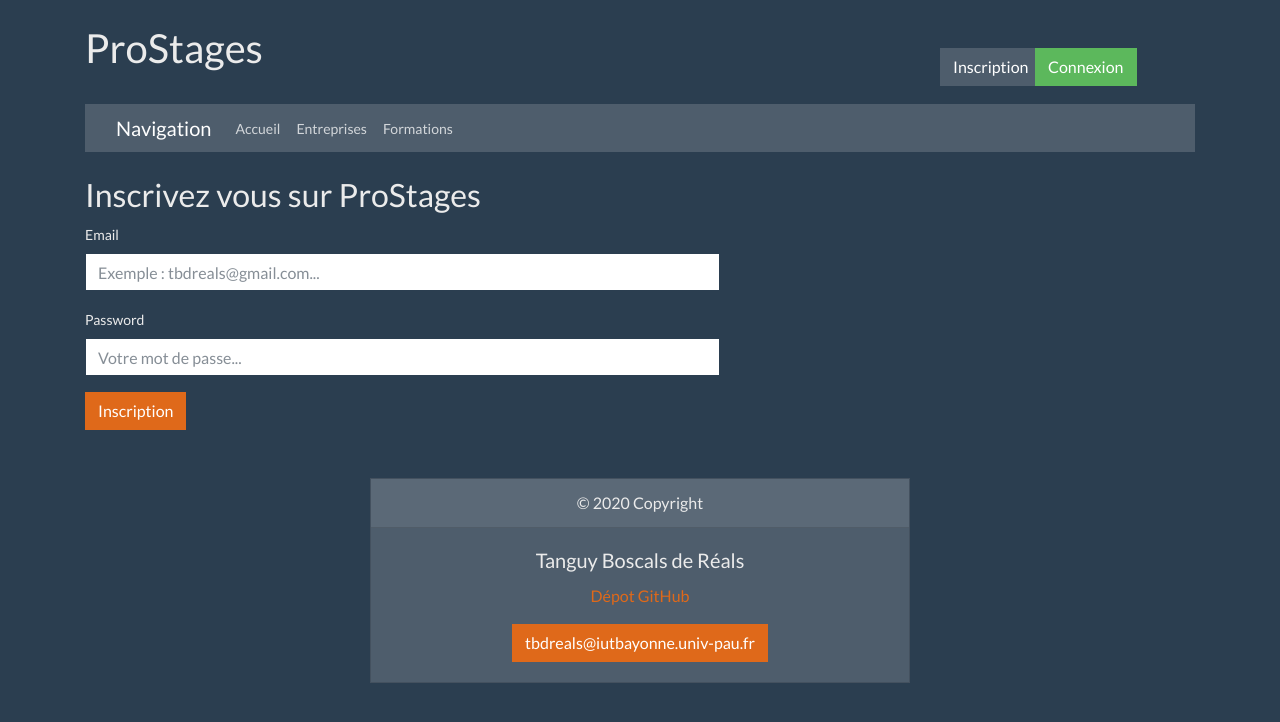
After one commit to tbdreals/prostages, a Symfony app: template templates/security/inscription.html.twig in a window 1280 px wide. The commit adds this page. Shown: the top 722 px of the page. Run offline with Twig, Linux system fonts and the light colour scheme; the template is opened without the code that fills it, so the values that code supplies are empty; form fields are guessed from the names that the template uses; some libraries are stand-ins or nearby versions.

Commit message:
Création d'un formulaire d'inscription

```diff
--- a/src/Controller/ProStagesController.php
+++ b/src/Controller/ProStagesController.php
@@ -8,9 +8,7 @@ use Symfony\Component\Routing\Annotation\Route;
 use Symfony\Component\Form\Extension\Core\Type\TextType;
 use Symfony\Component\Form\Extension\Core\Type\UrlType;
 use Symfony\Component\HttpFoundation\Request;
-
 use Doctrine\Persistence\ManagerRegistry;
-
 use App\Entity\Stage;
 use App\Entity\Entreprise;
 use App\Entity\Formation;
--- a/templates/base.html.twig
+++ b/templates/base.html.twig
@@ -16,25 +16,28 @@
 
         <!-- ENTETE TITRE ET LOGO -->
         {% block entete %}
-          <div class="row">
-            <div class="col-5">
+          <div class="row justify-content-between">
+            <div class="col-9">
               <br />
               <h1>ProStages</h1>
               <br />
             </div>
 
-            <div class="col-5">
-              <br /><br />
-              <button type="button" class="btn btn-link"><a href="/ajoutEntreprise"><i class="demo-icon icon-user-plus"></i> Ajouter une Entreprise</a></button>
-              <button type="button" class="btn btn-link"><a href="/ajoutStage"><i class="demo-icon icon-user-plus"></i> Ajouter un Stage</a></button>
-            </div>
 
-            <div class="col-2">
-              <br /><br />
               {% if is_granted('ROLE_USER') %}
-                <a href="{{path('app_logout')}}"><button class="btn btn-danger">Deconnexion</button></a>
+                <div class="col-2">
+                  <br /><br />
+                  <a href="{{path('app_logout')}}"><button class="btn btn-danger">Deconnexion</button></a>
+
               {% else %}
-                <a href="{{path('app_login')}}"><button class="btn btn-success">Connexion</button></a>
+                <div class="col-1">
+                  <br /><br />
+                  <a href="{{path('app_inscription')}}"><button class="btn btn-dark">Inscription</button></a>
+                </div>
+
+                <div class="col-2">
+                  <br /><br />
+                  <a href="{{path('app_login')}}"><button class="btn btn-success">Connexion</button></a>
               {% endif %}
             </div>
           </div>
@@ -64,6 +67,7 @@
         <br />
         {% endblock %}
 
+        {# Informations de connexion #}
         {% if is_granted('ROLE_USER') %}
           <div class="row justify-content-end">
             <h4>
@@ -72,6 +76,18 @@
             </h4>
           </div>
         {% endif %}
+
+        <div class="row justify-content-end">
+          {# Options ADMIN #}
+          {% if is_granted('ROLE_ADMIN') %}
+              <h4><a href="/admin/formation">Gérer les Formations</a></h4>
+              <button type="button" class="btn btn-link"><a href="/ajoutEntreprise"><i class="demo-icon icon-user-plus"></i> Ajouter une Entreprise</a></button>
+              <button type="button" class="btn btn-link"><a href="/ajoutStage"><i class="demo-icon icon-user-plus"></i> Ajouter un Stage</a></button>
+
+          {% elseif is_granted('ROLE_USER') %}
+            <button type="button" class="btn btn-link"><a href="/ajoutStage"><i class="demo-icon icon-user-plus"></i> Ajouter un Stage</a></button>
+          {% endif %}
+        </div>
 
         <!-- CONTENU DE LA PAGE A COMPLETER -->
         {% block contenu %}
--- /dev/null
+++ b/templates/security/inscription.html.twig
@@ -0,0 +1,19 @@
+{% extends 'base.html.twig' %}
+
+{% block title %}Inscription{% endblock %}
+
+{% block contenu %}
+    <div class="row">
+        <div class="col-7">
+            <h2>Inscrivez vous sur ProStages</h2>
+            {{ form_start(vueFormulaire) }}
+
+            {{ form_row(vueFormulaire.email, {'attr':{'placeholder':"Exemple : tbdreals@gmail.com..."}}) }}
+            {{ form_row(vueFormulaire.password, {'attr':{'placeholder':"Votre mot de passe..."}}) }}
+
+            <button type="submit" class="btn btn-primary">Inscription</button>
+
+            {{ form_end(vueFormulaire) }}
+        </div>
+    </div>
+{% endblock %}
```
Also changed, not shown: src/Controller/SecurityController.php (+37 -0 lines), src/Form/UserType.php (added, +26 -0 lines).
